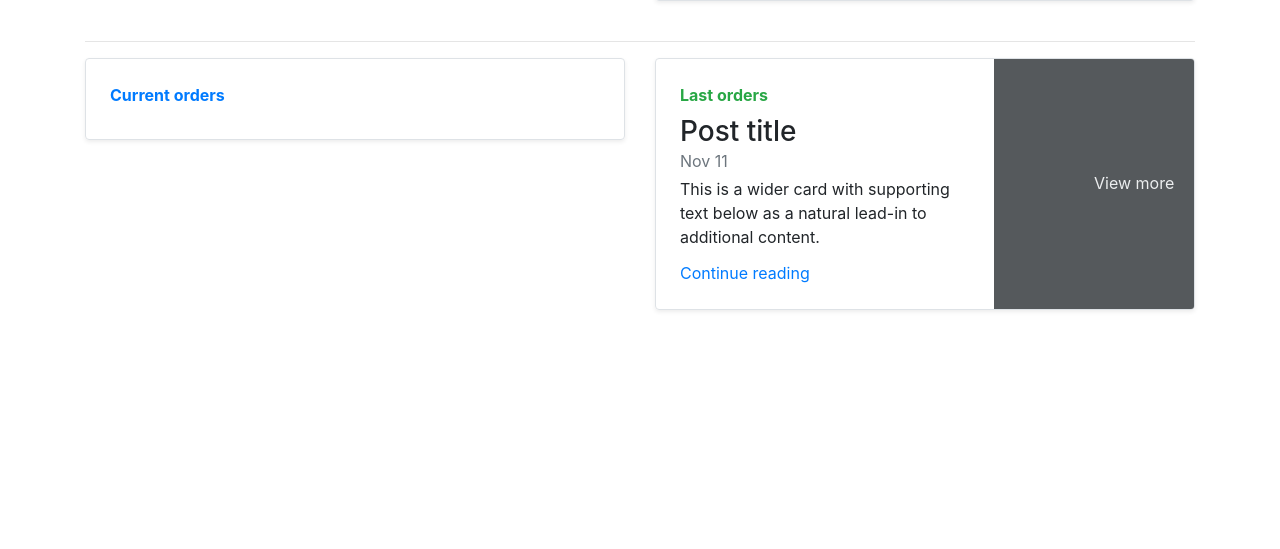
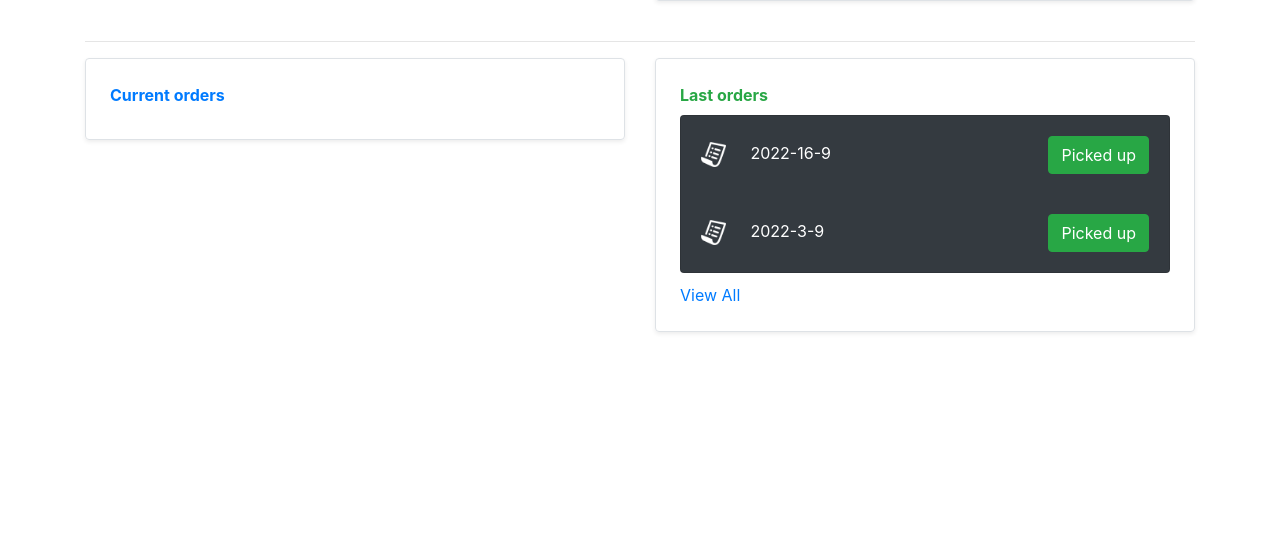
Before and after one commit to pravoslavzilka/Harverster, a Flask app: page /coordinator/hub-page/1/ in a window 1280 px wide. Shown: the part 314-863 px from the top of the page. Run offline with Flask 2, Linux system fonts and the light colour scheme; a user stored in the database is signed in; data that the repository does not hold is empty; some libraries are stand-ins or nearby versions.

Commit message:
Hub page frontend done

```diff
--- a/blueprints/coordinator/templates/coordinator/hub_page.html
+++ b/blueprints/coordinator/templates/coordinator/hub_page.html
@@ -74,15 +74,21 @@
           <div class="row no-gutters border rounded overflow-hidden flex-md-row mb-4 shadow-sm h-md-250 position-relative">
             <div class="col p-4 d-flex flex-column position-static">
               <strong class="d-inline-block mb-2 text-success">Last orders</strong>
-              <h3 class="mb-0">Post title</h3>
-              <div class="mb-1 text-muted">Nov 11</div>
-              <p class="mb-auto">This is a wider card with supporting text below as a natural lead-in to additional content.</p>
-              <a href="#" class="stretched-link">Continue reading</a>
+                <div class="card bg-dark" style="color:white; margin-bottom:10px;padding-bottom:-10px;">
+                    <div class="card-body">
+                      <img style="margin-right:10px;" height="25" src="{{url_for('static', filename='images/order.png')}}"/>
+                      <label style="margin-left:10px;margin-top:5px;">2022-16-9</label>
+                      <a href="#" style="margin-left:10px;" class="float-right btn btn-success">Picked up</a>
+                    </div>
+                    <div class="card-body">
+                      <img style="margin-right:10px;" height="25" src="{{url_for('static', filename='images/order.png')}}"/>
+                      <label style="margin-left:10px;margin-top:5px;">2022-3-9</label>
+                      <a href="#" style="margin-left:10px;" class="float-right btn btn-success">Picked up</a>
+                    </div>
+                  </div>
+              <a href="#" class="stretched-link">View All</a>
             </div>
-            <div class="col-auto d-none d-lg-block">
-              <svg class="bd-placeholder-img" width="200" height="250" xmlns="http://www.w3.org/2000/svg" role="img" aria-label="Placeholder: Thumbnail" preserveAspectRatio="xMidYMid slice" focusable="false"><title>Placeholder</title><rect width="100%" height="100%" fill="#55595c"></rect><text x="50%" y="50%" fill="#eceeef" dy=".3em">View more</text></svg>
 
-            </div>
           </div>
         </div>
       </div>
```
